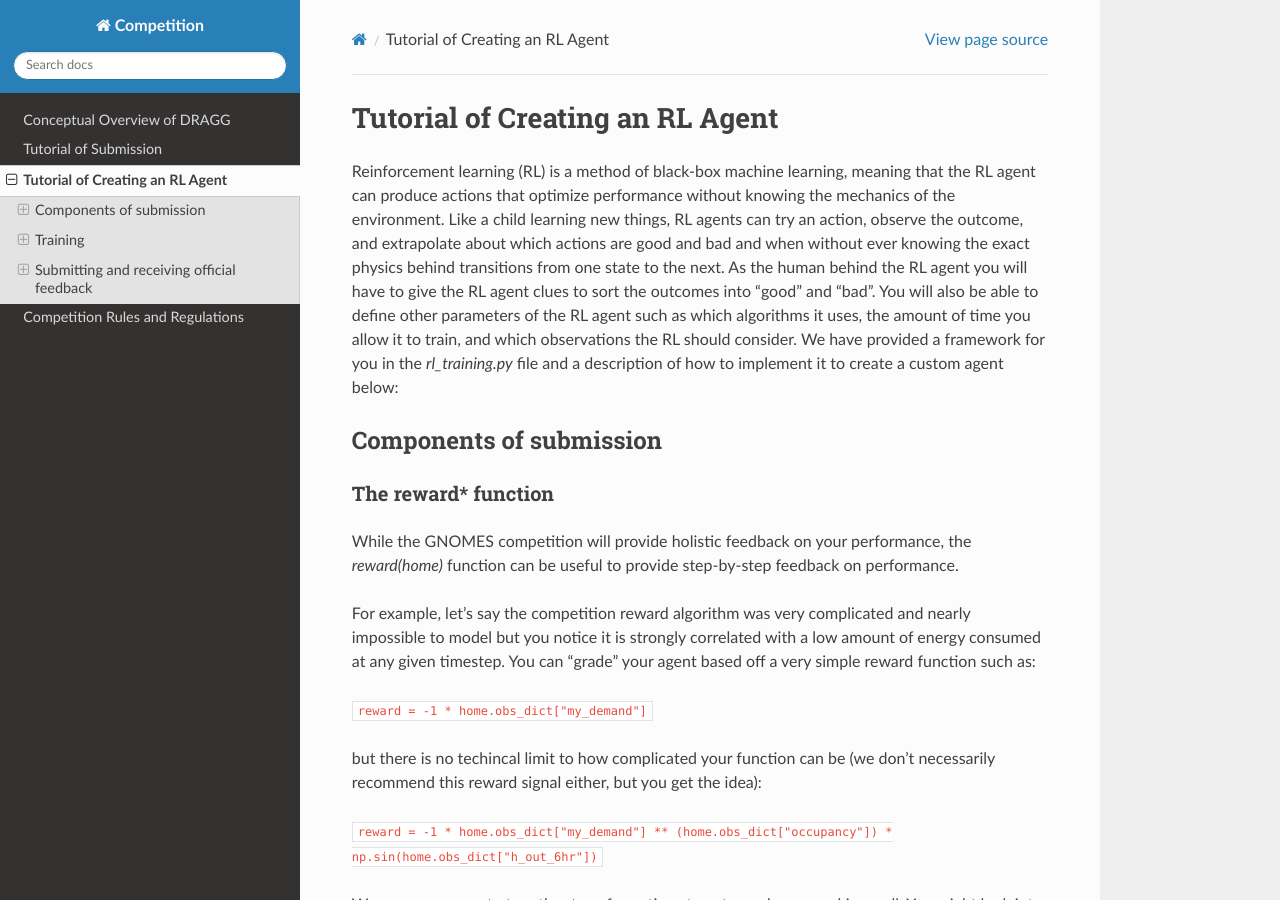
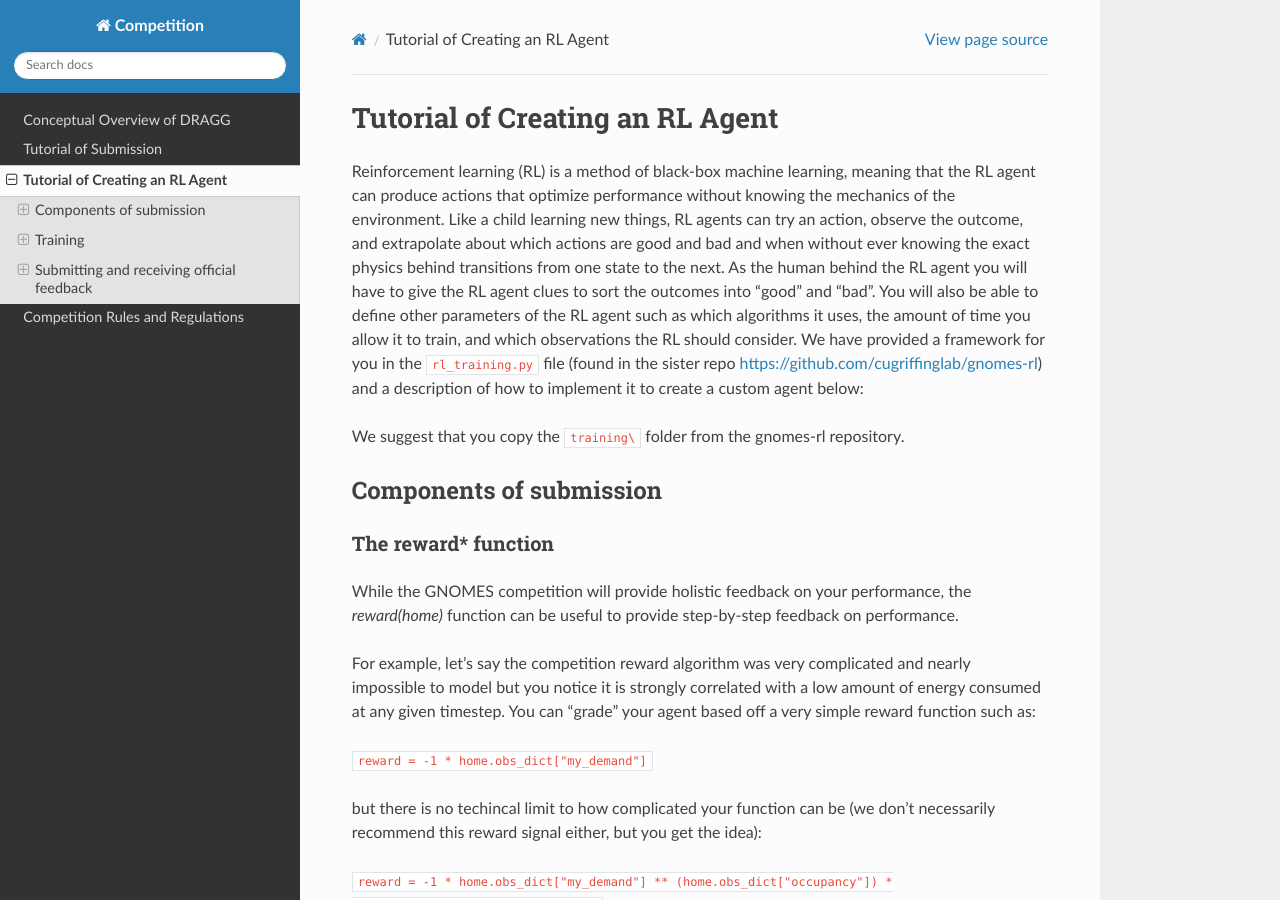
Before and after one commit to CUgriffinlab/gnomes-submission, a Sphinx documentation site: the page built from docs/source/rl_tutorial.rst, in a window 1280 px wide and 900 px high. Built offline with Sphinx 7.4.7 and the Read the Docs theme 2.0.0, drawn with Linux system fonts in a browser that asks for light colours.

Commit message:
Update rl_tutorial.rst

```diff
--- a/docs/source/rl_tutorial.rst
+++ b/docs/source/rl_tutorial.rst
@@ -1,7 +1,9 @@
 Tutorial of Creating an RL Agent
 ========================================
 
-Reinforcement learning (RL) is a method of black-box machine learning, meaning that the RL agent can produce actions that optimize performance without knowing the mechanics of the environment. Like a child learning new things, RL agents can try an action, observe the outcome, and extrapolate about which actions are good and bad and when without ever knowing the exact physics behind transitions from one state to the next. As the human behind the RL agent you will have to give the RL agent clues to sort the outcomes into "good" and "bad". You will also be able to define other parameters of the RL agent such as which algorithms it uses, the amount of time you allow it to train, and which observations the RL should consider. We have provided a framework for you in the `rl_training.py` file and a description of how to implement it to create a custom agent below:
+Reinforcement learning (RL) is a method of black-box machine learning, meaning that the RL agent can produce actions that optimize performance without knowing the mechanics of the environment. Like a child learning new things, RL agents can try an action, observe the outcome, and extrapolate about which actions are good and bad and when without ever knowing the exact physics behind transitions from one state to the next. As the human behind the RL agent you will have to give the RL agent clues to sort the outcomes into "good" and "bad". You will also be able to define other parameters of the RL agent such as which algorithms it uses, the amount of time you allow it to train, and which observations the RL should consider. We have provided a framework for you in the ``rl_training.py`` file (found in the sister repo https://github.com/cugriffinglab/gnomes-rl) and a description of how to implement it to create a custom agent below:
+
+We suggest that you copy the ``training\`` folder from the gnomes-rl repository.
 
 Components of submission
 ----------------------------
```
